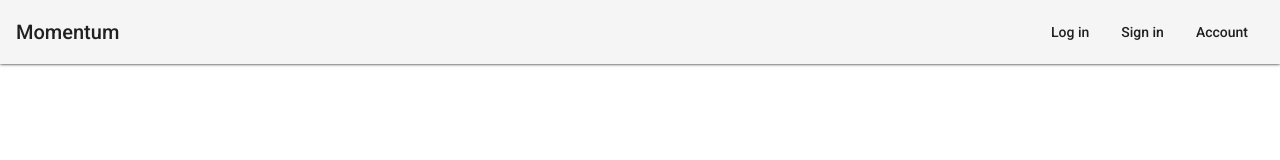
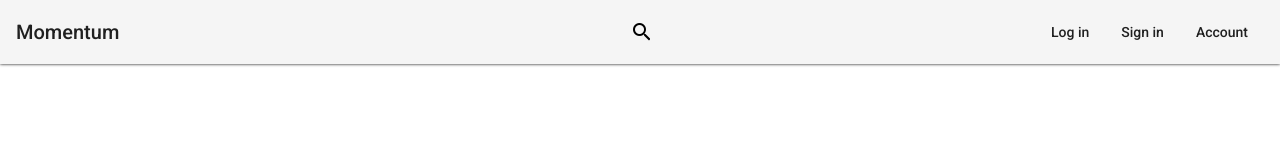
Before and after one commit to PashaShalk/NC_EDU_SE1_SHALKOVSKIY_PAVEL, an Angular app in the folder frontend/: page / in a window 1280 px wide. Shown: the top 160 px of the page. Built offline with nearby package versions, Linux system fonts and the light colour scheme.

Commit message:
Add search-bar component

```diff
--- a/frontend/src/app/app.module.ts
+++ b/frontend/src/app/app.module.ts
@@ -18,6 +18,7 @@ import { LoginPageComponent } from './pages/login/login-page.component';
 import { RegistrationComponent } from './components/registration/registration.component';
 import {MatCheckboxModule} from '@angular/material/checkbox';
 import { RegistrationPageComponent } from './pages/registration/registration-page.component';
+import { SearchBoxComponent } from './components/search-box/search-box.component';
 
 @NgModule({
   declarations: [
@@ -28,6 +29,7 @@ import { RegistrationPageComponent } from './pages/registration/registration-pag
     LoginPageComponent,
     RegistrationComponent,
     RegistrationPageComponent,
+    SearchBoxComponent,
   ],
   imports: [
     BrowserModule,
--- a/frontend/src/app/components/navbar/navbar.component.css
+++ b/frontend/src/app/components/navbar/navbar.component.css
@@ -9,3 +9,7 @@
 .top-toolbar{
   box-shadow: 0 0 3px;
 }
+
+.active-link {
+  background-color: #e1e1e1;
+}
--- a/frontend/src/app/components/navbar/navbar.component.html
+++ b/frontend/src/app/components/navbar/navbar.component.html
@@ -1,10 +1,12 @@
 <div class="top-toolbar">
   <mat-toolbar>
     <a class="logo">Momentum</a>
+
+    <app-search-box></app-search-box>
     <div class="spacer"></div>
-    <a routerLink="/login" mat-button>Log in</a>
-    <a routerLink="/registration" mat-button>Sign in</a>
-    <a routerLink="#" mat-button>Account</a>
+    <a routerLink="/login" routerLinkActive="active-link" mat-button>Log in</a>
+    <a routerLink="/registration" routerLinkActive="active-link" mat-button>Sign in</a>
+    <a routerLink="#" routerLinkActive="active-link" mat-button>Account</a>
     <!--<a routerLink="#" mat-button></a>-->
   </mat-toolbar>
 </div>
--- /dev/null
+++ b/frontend/src/app/components/search-box/search-box.component.css
@@ -0,0 +1,53 @@
+.search-box:hover > .search-txt {
+  width: 150px;
+  padding: 0 6px;
+  background: #ebebeb;
+}
+
+.search-box:hover {
+  background: #ebebeb;
+}
+
+/*.search-box:hover > .search-btn {*/
+  /*background: white;*/
+  /*!*background: #ebebeb;*!*/
+/*}*/
+
+.search-box {
+  position: absolute;
+  left: 50%;
+  transform: translate(-50%, -50%);
+  /*background: #f0f0f0;*/
+  height: 20px;
+  border-radius: 40px;
+  padding: 10px;
+}
+
+.search-btn {
+  color: black;
+  float: right;
+  width: 20px;
+  height: 20px;
+  border-radius: 50%;
+  /*background: #ebebeb;*/
+  display: flex;
+  text-decoration: none;
+  justify-content: center;
+  align-items: center;
+  transition: 0.4s;
+  cursor: pointer;
+}
+
+.search-txt {
+  border: none;
+  background: none;
+  outline: none;
+  float: left;
+  padding: 0;
+  color: black;
+  font-size: 14px;
+  transition: 0.4s;
+  line-height: 20px;
+  width: 0px;
+  font-weight: normal;
+}
--- /dev/null
+++ b/frontend/src/app/components/search-box/search-box.component.html
@@ -0,0 +1,6 @@
+<div class="search-box">
+  <input class="search-txt" type="text" name="" placeholder="Type to search">
+  <a class="search-btn" href="#">
+    <mat-icon>search</mat-icon>
+  </a>
+</div>
--- /dev/null
+++ b/frontend/src/app/components/search-box/search-box.component.ts
@@ -0,0 +1,15 @@
+import { Component, OnInit } from '@angular/core';
+
+@Component({
+  selector: 'app-search-box',
+  templateUrl: './search-box.component.html',
+  styleUrls: ['./search-box.component.css']
+})
+export class SearchBoxComponent implements OnInit {
+
+  constructor() { }
+
+  ngOnInit(): void {
+  }
+
+}
```
Also changed, not shown: 1 other file (tests, documents, lock files or other folders).
